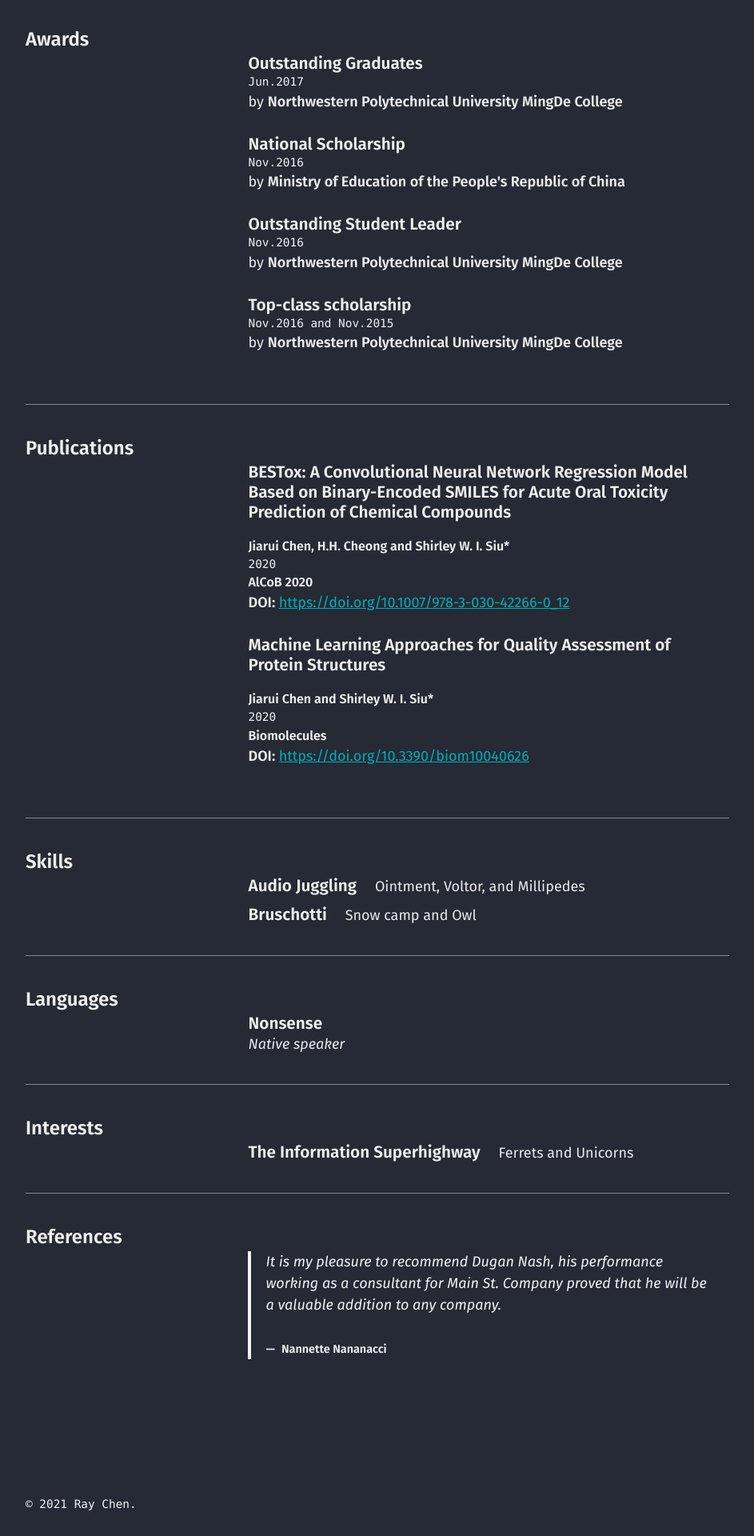
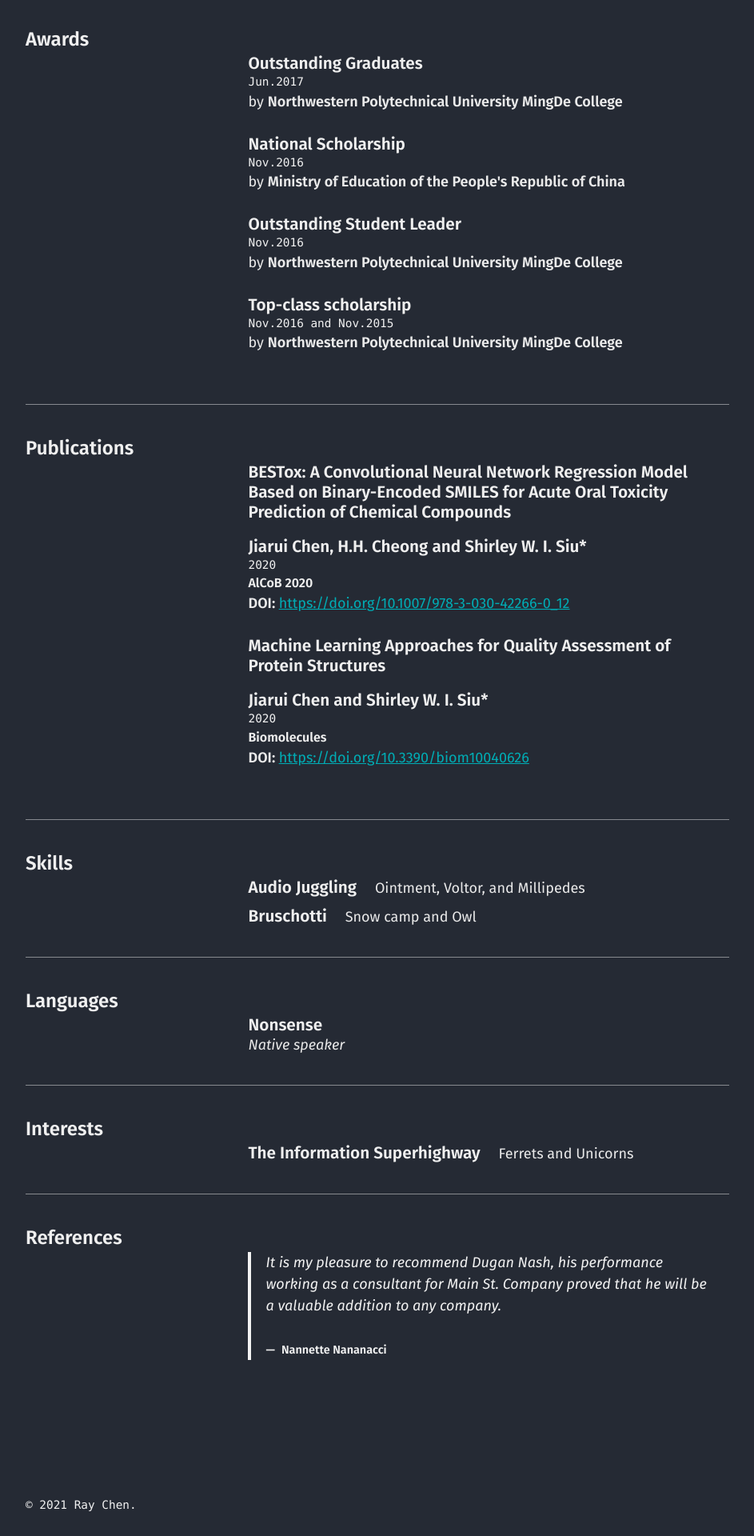
Before and after one commit to chen709847237/chen709847237, a Jekyll site: the page built from cv.md, in a window 1280 px wide. Shown: the part 1736-3656 px from the top of the page at 80% size, without its empty margins (40-983 px from the left). Built offline with Jekyll 4.4.1, drawn with Linux system fonts in a browser that asks for light colours.

Commit message:
Update publications.html

```diff
--- a/_includes/cv/publications.html
+++ b/_includes/cv/publications.html
@@ -10,7 +10,7 @@
           <h4 class="title">{{ p.name }}</h4>
         {% endif %}
         {% if p.author %}
-          <h5 class="author">{{ p.author }}</h5>
+          <h4 class="author">{{ p.author }}</h4>
         {% endif %}
         {% if p.releaseDate %}
           <div class="date-award">{{ p.releaseDate }}</div>
```
